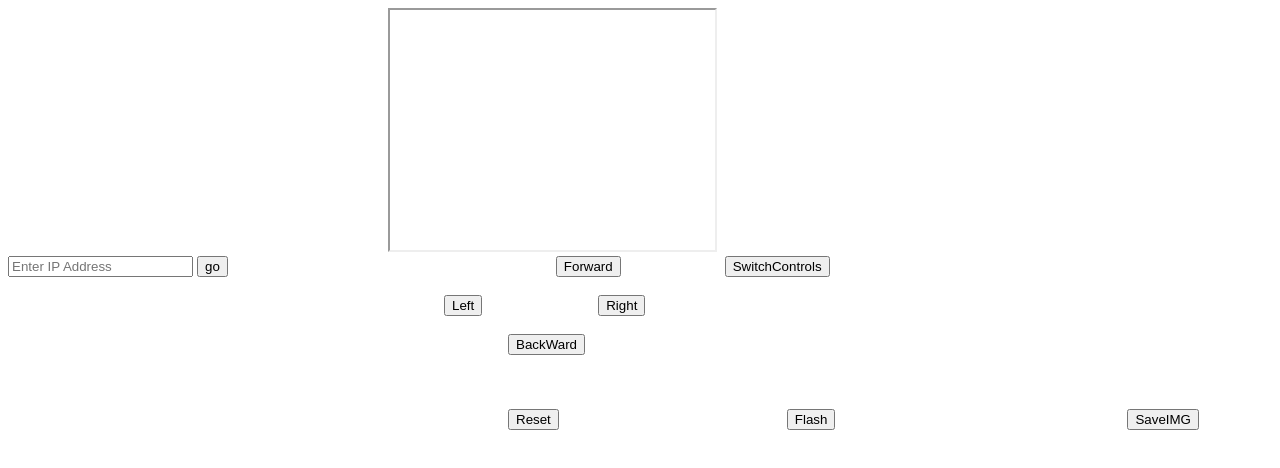
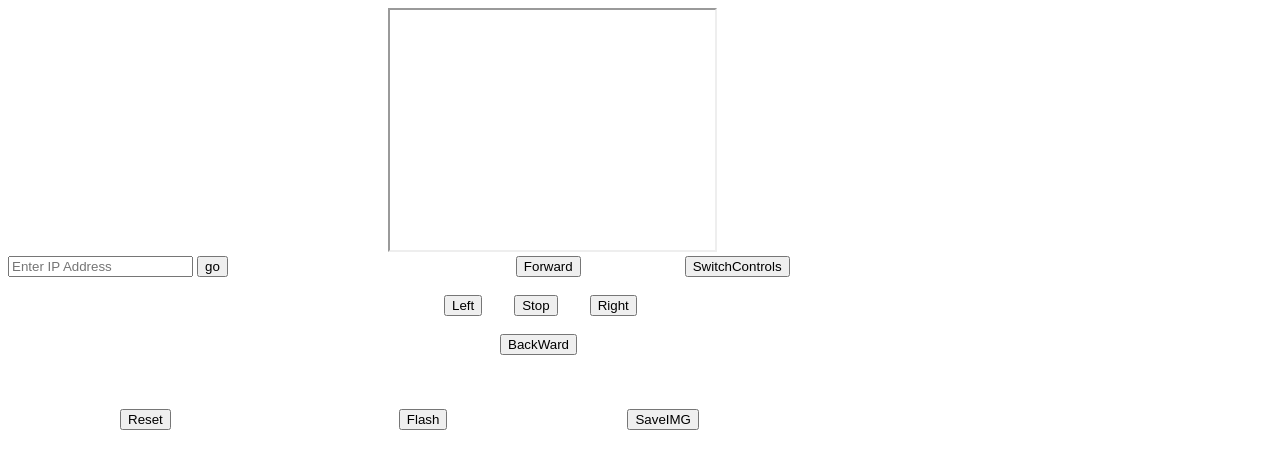
Before and after one commit to MutazLafi/ESP32_Car, a plain HTML site: page ESP32_HTML_ControlPaltform/index.html in a window 1280 px wide. Drawn offline with Linux system fonts and the light colour scheme.

Commit message:
Add Buttons And the platform for html File

```diff
--- a/ESP32_HTML_ControlPaltform/index.html
+++ b/ESP32_HTML_ControlPaltform/index.html
@@ -18,7 +18,7 @@
     <button onclick="ChangeWebSiteGo()">go</button>
      &nbsp; &nbsp; &nbsp; &nbsp; &nbsp; &nbsp; &nbsp; &nbsp; &nbsp; &nbsp; &nbsp; &nbsp; &nbsp; &nbsp;
      &nbsp; &nbsp; &nbsp; &nbsp; &nbsp; &nbsp; &nbsp; &nbsp; &nbsp; &nbsp; &nbsp; &nbsp; &nbsp; &nbsp;
-     &nbsp; &nbsp; &nbsp; &nbsp;&nbsp; &nbsp; &nbsp; &nbsp;&nbsp; &nbsp; &nbsp; &nbsp;&nbsp; &nbsp;
+     &nbsp; &nbsp; &nbsp; &nbsp;&nbsp; &nbsp; &nbsp; &nbsp;
     <button onclick="ChangeWebSiteF()">Forward</button>
     &nbsp; &nbsp; &nbsp; &nbsp;&nbsp; &nbsp; &nbsp; &nbsp;&nbsp; &nbsp; &nbsp; &nbsp;&nbsp; &nbsp;
     <button onclick="ChangeWebSiteSWITCH()">SwitchControls</button>
@@ -29,8 +29,9 @@
     &nbsp; &nbsp; &nbsp; &nbsp;&nbsp; &nbsp; &nbsp; &nbsp;&nbsp; &nbsp; &nbsp; &nbsp;&nbsp; &nbsp;
     &nbsp; &nbsp; &nbsp; &nbsp; &nbsp; &nbsp; &nbsp; &nbsp; &nbsp; &nbsp; &nbsp; &nbsp; &nbsp; &nbsp;
     <button onclick="ChangeWebSiteL()">Left</button>
-    &nbsp; &nbsp; &nbsp; &nbsp; &nbsp; &nbsp; &nbsp; &nbsp; &nbsp; &nbsp; &nbsp; &nbsp; &nbsp; &nbsp;
-
+    &nbsp; &nbsp;&nbsp; &nbsp;
+    <button onclick="ChangeWebSiteL()">Stop</button>
+    &nbsp; &nbsp;&nbsp; &nbsp;
     <button onclick="ChangeWebSiteR()">Right</button>
     <br>
     <br>
@@ -38,7 +39,7 @@
     &nbsp; &nbsp; &nbsp; &nbsp; &nbsp; &nbsp; &nbsp; &nbsp; &nbsp; &nbsp; &nbsp; &nbsp; &nbsp; &nbsp;
     &nbsp; &nbsp; &nbsp; &nbsp;&nbsp; &nbsp; &nbsp; &nbsp;&nbsp; &nbsp; &nbsp; &nbsp;&nbsp; &nbsp;
     &nbsp; &nbsp; &nbsp; &nbsp; &nbsp; &nbsp; &nbsp; &nbsp; &nbsp; &nbsp; &nbsp; &nbsp; &nbsp; &nbsp;
-    &nbsp; &nbsp; &nbsp; &nbsp; &nbsp; &nbsp; &nbsp; &nbsp;
+    &nbsp; &nbsp; &nbsp; &nbsp; &nbsp; &nbsp; &nbsp;
     <button onclick="ChangeWebSiteB()">BackWard</button>
 
     <br>
@@ -46,10 +47,7 @@
     <br>
     <br>
     &nbsp; &nbsp; &nbsp; &nbsp; &nbsp; &nbsp; &nbsp; &nbsp; &nbsp; &nbsp; &nbsp; &nbsp; &nbsp; &nbsp;
-    &nbsp; &nbsp; &nbsp; &nbsp; &nbsp; &nbsp; &nbsp; &nbsp; &nbsp; &nbsp; &nbsp; &nbsp; &nbsp; &nbsp;
-    &nbsp; &nbsp; &nbsp; &nbsp;&nbsp; &nbsp; &nbsp; &nbsp;&nbsp; &nbsp; &nbsp; &nbsp;&nbsp; &nbsp;
-    &nbsp; &nbsp; &nbsp; &nbsp; &nbsp; &nbsp; &nbsp; &nbsp; &nbsp; &nbsp; &nbsp; &nbsp; &nbsp; &nbsp;
-    &nbsp; &nbsp; &nbsp; &nbsp; &nbsp; &nbsp; &nbsp; &nbsp;
+
     <button onclick="ChangeWebSiteReset()">Reset</button>
     &nbsp; &nbsp; &nbsp; &nbsp; &nbsp; &nbsp; &nbsp; &nbsp; &nbsp; &nbsp; &nbsp; &nbsp; &nbsp; &nbsp;
     &nbsp; &nbsp; &nbsp; &nbsp; &nbsp; &nbsp; &nbsp; &nbsp; &nbsp; &nbsp; &nbsp; &nbsp; &nbsp; &nbsp;
@@ -57,7 +55,7 @@
 
     &nbsp; &nbsp; &nbsp; &nbsp; &nbsp; &nbsp; &nbsp; &nbsp;
     &nbsp; &nbsp; &nbsp; &nbsp; &nbsp; &nbsp; &nbsp; &nbsp; &nbsp; &nbsp; &nbsp; &nbsp; &nbsp; &nbsp;
-    &nbsp; &nbsp; &nbsp; &nbsp; &nbsp; &nbsp; &nbsp; &nbsp; &nbsp; &nbsp; &nbsp; &nbsp; &nbsp; &nbsp;
+
 
     <button onclick="ChangeWebSiteSaveIMG()">SaveIMG</button>
     <script>
```
